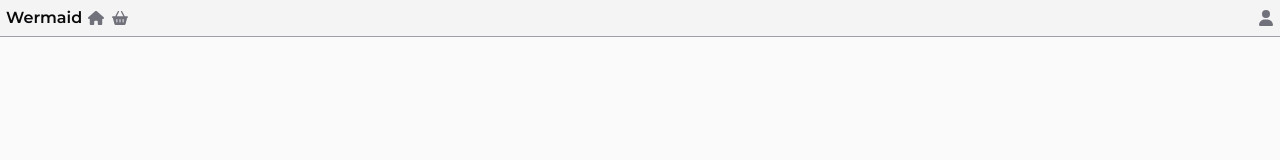
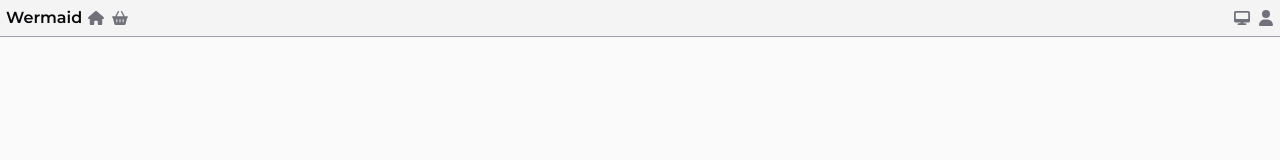
Before and after one commit to Potat369/Wermaid, a React (Vite) app: page / in a window 1280 px wide. Shown: the top 160 px of the page. Built offline with nearby package versions, Linux system fonts and the light colour scheme.

Commit message:
Add theme switcher to header

```diff
--- a/src/components/Header.tsx
+++ b/src/components/Header.tsx
@@ -1,4 +1,5 @@
 import { Link } from "react-router";
+import ThemeSwitcher from "./ThemeSwitcher.tsx";
 
 export default function Header() {
   return (
@@ -35,6 +36,7 @@ export default function Header() {
         </nav>
       </div>
       <div className="flex items-center space-x-2">
+        <ThemeSwitcher />
         <Link
           to="/account"
           className="text-zinc-500 transition-colors hover:text-current"
```
